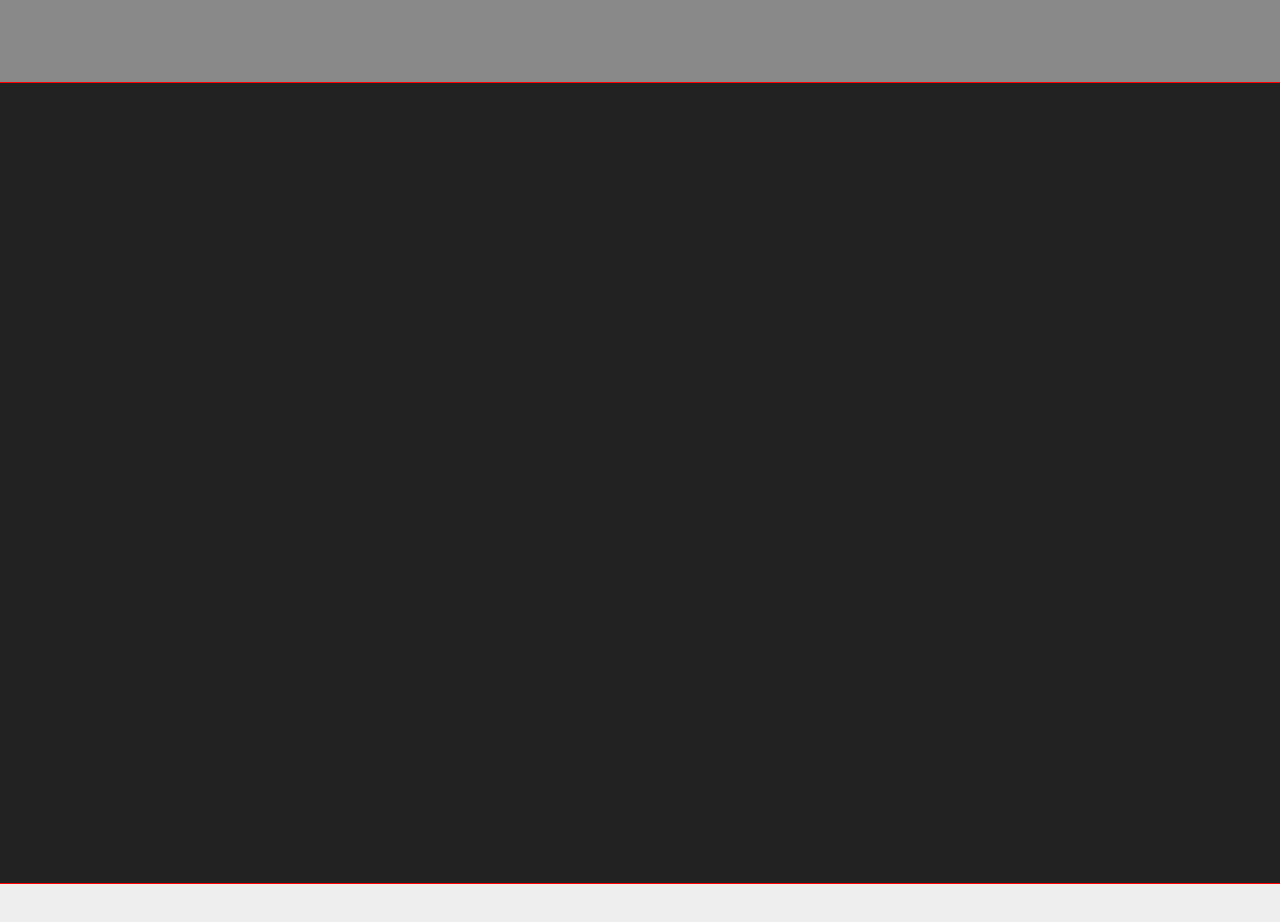
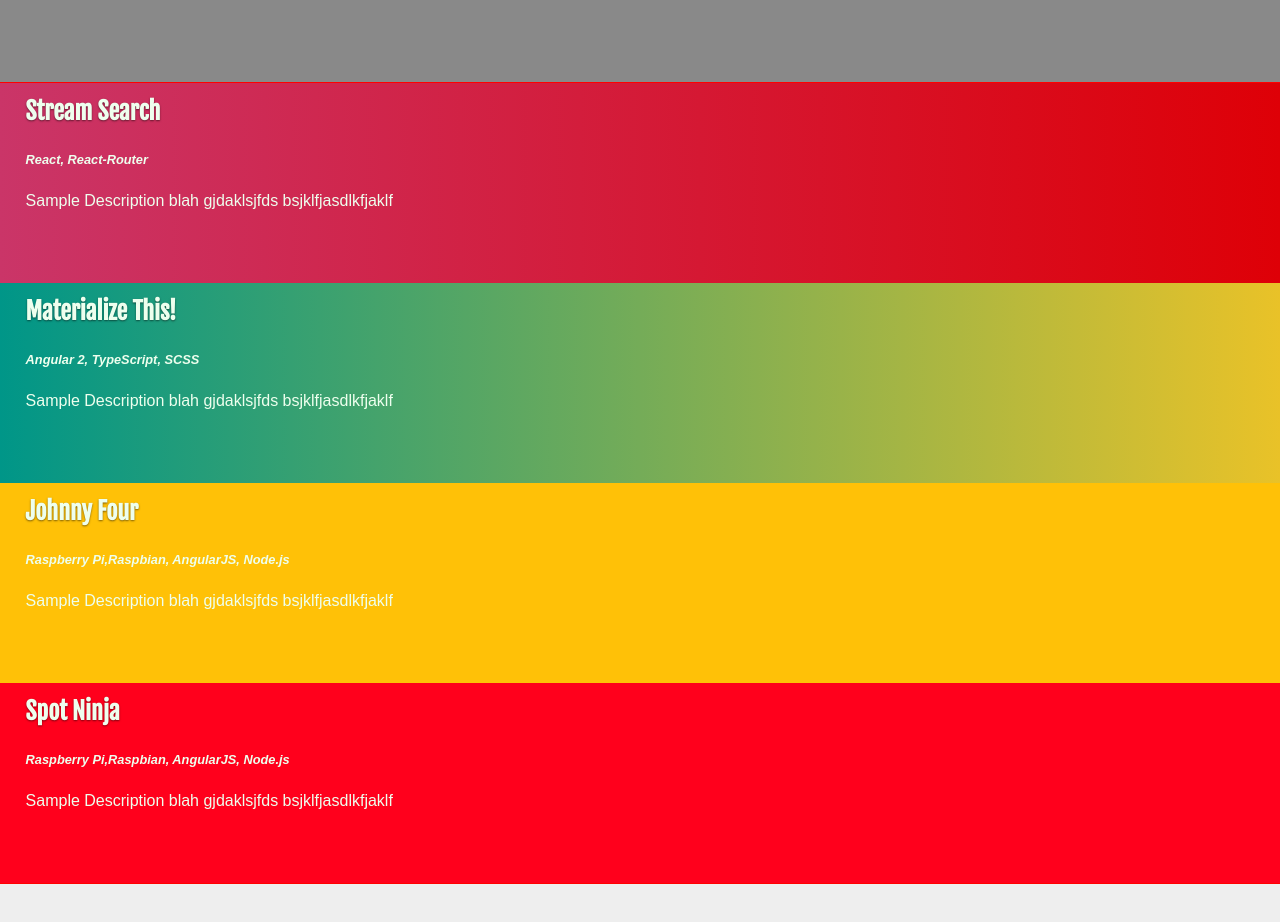
Before and after one commit to stevencastroverde/Portfolio, a plain HTML site: page index.html in a window 1280 px wide. Shown: the part 1600-2522 px from the top of the page. Drawn offline with Linux system fonts and the light colour scheme; a web font is replaced by a local one.

Commit message:
started styling on work

```diff
--- a/index.html
+++ b/index.html
@@ -32,6 +32,34 @@
         </section>
 
         <section id="work">
+          <div class="stream-search work-item">
+            <h3>Stream Search</h3>
+            <h4>React, React-Router</h4>
+            <p>
+              Sample Description blah gjdaklsjfds bsjklfjasdlkfjaklf
+            </p>
+          </div>
+          <div class="materialize work-item">
+            <h3>Materialize This!</h3>
+            <h4>Angular 2, TypeScript, SCSS</h4>
+            <p>
+              Sample Description blah gjdaklsjfds bsjklfjasdlkfjaklf
+            </p>
+          </div>
+          <div class="johnny-four work-item">
+            <h3>Johnny Four</h3>
+            <h4>Raspberry Pi,Raspbian, AngularJS, Node.js </h4>
+            <p>
+              Sample Description blah gjdaklsjfds bsjklfjasdlkfjaklf
+            </p>
+          </div>
+          <div class="spot-ninja work-item">
+            <h3>Spot Ninja</h3>
+            <h4>Raspberry Pi,Raspbian, AngularJS, Node.js </h4>
+            <p>
+              Sample Description blah gjdaklsjfds bsjklfjasdlkfjaklf
+            </p>
+          </div>
 
         </section>
 
--- a/main.css
+++ b/main.css
@@ -33,11 +33,11 @@
 /*Intro styles */
 #intro {
   background: linear-gradient(rgba(34, 0, 0, 0.1), rgba(56, 0, 0, 0.1));
-  width: 100%
 }
 #intro .header-name {
   font-family: 'Fjalla One', sans-serif;
   text-align: center;
+  margin-top: 3em;
 }
 .header-name h1{
   font-size: 3em;
@@ -49,6 +49,7 @@
 #intro img {
   max-width: 100%;
   height: auto;
+  padding: 3em 0;
 }
 
 
@@ -61,6 +62,53 @@
 #work{
   background-color: #222;
 }
+#work .work-item {
+  width: 100%;
+  height: 25%;
+  color: #efe;
+  transition: box-shadow 0.7s ease-in-out;
+  position: relative;
+}
+#work .work-item:hover {
+  box-shadow: 0px 5px 5px rgba(0,0,0,0.5), 0px -5px 5px rgba(0,0,0,0.5);
+  z-index: 2;
+}
+#work .work-item h3 {
+  font-family: 'Fjalla One', sans-serif;
+  text-shadow: 0px 1px 2px rgba(0, 0, 0, 0.5);
+  padding: 1% 2%;
+  font-size: 1.5em;
+  font-size: bold;
+}
+#work .work-item h4 {
+  font-family: 'Cantarell', sans-serif;
+  font-style: italic;
+  font-size: .8em;
+  padding: 1% 2%;
+}
+#work .work-item p {
+  font-family: 'Cantarell', sans-serif;
+  font-size: 1em;
+  padding: 1% 2%;
+}
+#work .stream-search {
+  background: #CA3568;
+  background: -webkit-linear-gradient(to right, #CA3568, #DE0007); /* Chrome 10-25, Safari 5.1-6 */
+  background: linear-gradient(to right, #CA3568, #DE0007);
+}
+#work .materialize {
+  background: #009688;
+  background: -webkit-linear-gradient(to right, #009688, #E9C228); /* Chrome 10-25, Safari 5.1-6 */
+  background: linear-gradient(to right, #009688, #E9C228);
+
+}
+#work .johnny-four {
+  background-color: #ffc107;
+}
+#work .spot-ninja {
+  background-color: #FF001C;
+}
+
 /*slow scroll animation*/
 .in-transition{
     transition: transform 900ms ease;
@@ -87,6 +135,19 @@
   }
   #intro img {
     grid-area: image;
+    margin-top: 40%
   }
 
 }
+
+@media only screen and (min-width: 1000px) {
+  #intro img {
+    margin-top: 2%;
+  }
+  #intro .header-name {
+    font-size: 1.5em;
+  }
+
+
+
+}
```
